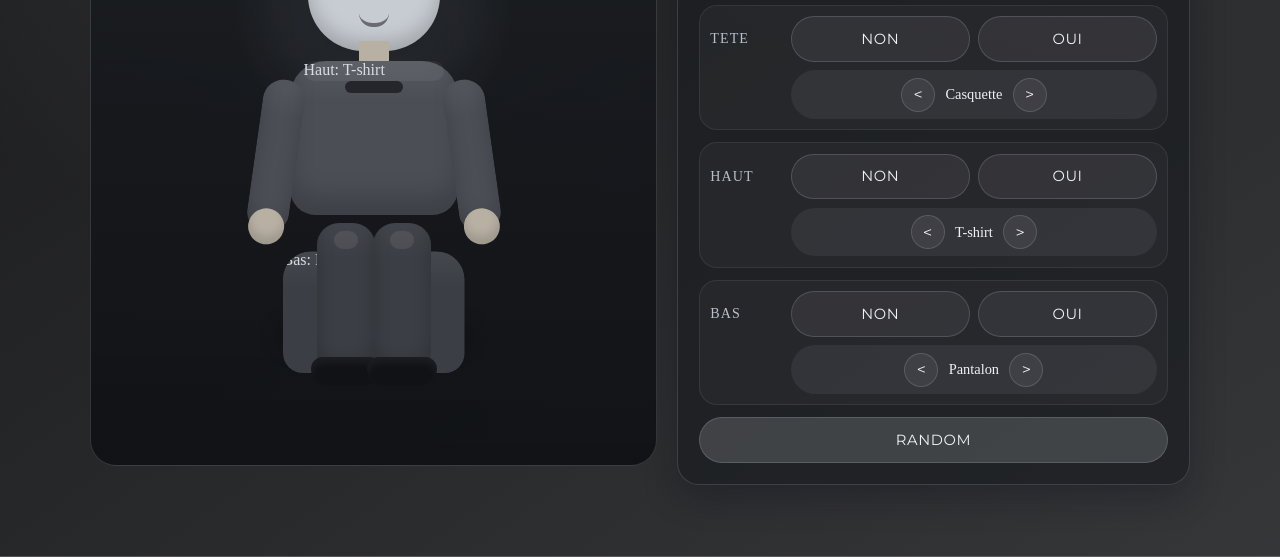
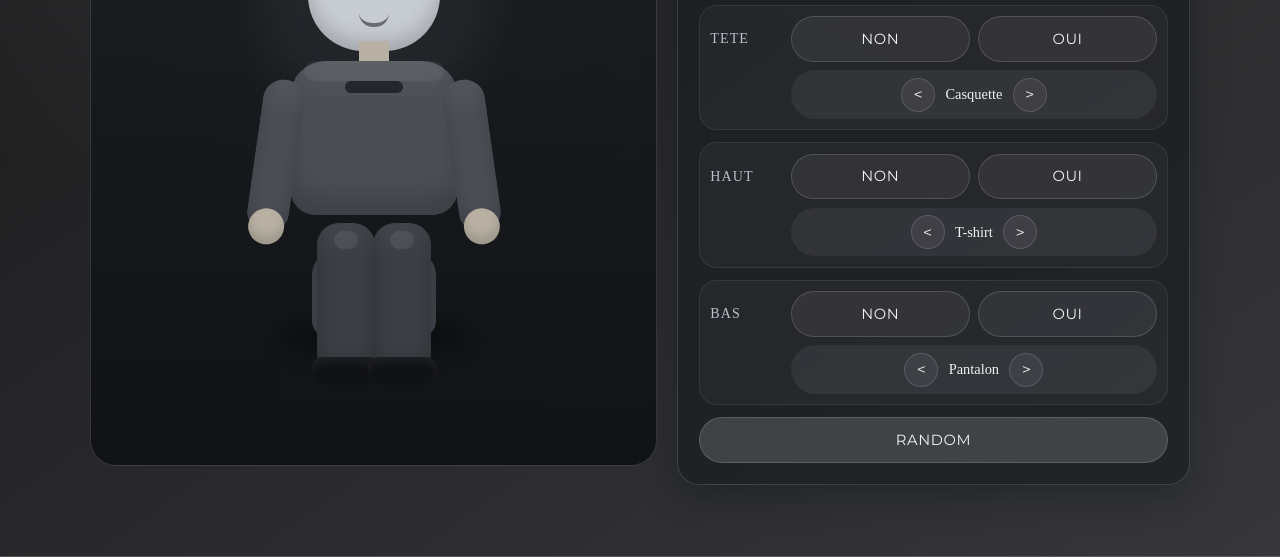
Before and after one commit to alex-paolo-CIR/jsproject, a plain HTML site: page merch.html in a window 1280 px wide. Shown: the part 593-1150 px from the top of the page. Drawn offline with Linux system fonts and the light colour scheme; a web font is replaced by a local one.

Commit message:
Avancement du merch

```diff
--- a/js/main.js
+++ b/js/main.js
@@ -138,29 +138,26 @@ function initMerchBuilder() {
 		const topPreset = merchTopPresets[state.topIndex];
 		const bottomPreset = merchBottomPresets[state.bottomIndex];
 		const headLabel = state.headEnabled ? headPreset.name : "Sans tete";
-		const topLabel = state.topEnabled ? topPreset.name : "Sans haut";
-		const bottomLabel = state.bottomEnabled ? bottomPreset.name : "Sans bas";
+		const topLabel = topPreset.name;
+		const bottomLabel = bottomPreset.name;
 
 		avatar.style.setProperty("--avatar-skin", skin.skin);
 		avatar.style.setProperty("--avatar-head-opacity", state.headEnabled ? "1" : "0.25");
 		avatar.style.setProperty("--avatar-cap-opacity", state.headEnabled && headPreset.capVisible ? "1" : "0");
 		avatar.style.setProperty("--avatar-head-color", headPreset.headColor);
-		avatar.style.setProperty("--avatar-top", state.topEnabled ? topPreset.color : "#2f3238");
-		avatar.style.setProperty("--avatar-bottom", state.bottomEnabled ? bottomPreset.color : "#2f3238");
-		avatar.style.setProperty("--avatar-accent", state.topEnabled ? topPreset.accent : "#1c1e22");
+		avatar.style.setProperty("--avatar-top", topPreset.color);
+		avatar.style.setProperty("--avatar-bottom", bottomPreset.color);
+		avatar.style.setProperty("--avatar-accent", topPreset.accent);
 		avatar.style.setProperty("--avatar-shoe", skin.shoe);
 		avatar.style.setProperty("--avatar-eyes", skin.eyes);
-		avatar.style.setProperty("--avatar-top-length", state.topEnabled ? topPreset.length : "58px");
+		avatar.style.setProperty("--avatar-top-length", topPreset.length);
 		avatar.style.setProperty("--avatar-arm-angle", topPreset.armAngle);
-		avatar.style.setProperty("--avatar-bottom-length", state.bottomEnabled ? bottomPreset.length : "34px");
-		avatar.style.setProperty("--avatar-bottom-offset", state.bottomEnabled ? bottomPreset.offset : "430px");
+		avatar.style.setProperty("--avatar-bottom-length", bottomPreset.length);
+		avatar.style.setProperty("--avatar-bottom-offset", bottomPreset.offset);
 		avatar.style.setProperty("--avatar-head-opacity", state.headEnabled ? "1" : "0.18");
 		headChoiceRow.classList.toggle("is-hidden", !state.headEnabled);
 		topChoiceRow.classList.toggle("is-hidden", !state.topEnabled);
 		bottomChoiceRow.classList.toggle("is-hidden", !state.bottomEnabled);
-		capElement.textContent = state.headEnabled ? "Casquette: oui" : "Casquette: non";
-		topElement.textContent = state.topEnabled ? `Haut: ${topLabel}` : "Haut: non";
-		bottomElement.textContent = state.bottomEnabled ? `Bas: ${bottomLabel}` : "Bas: non";
 		headChoice.textContent = headPreset.name;
 		topChoice.textContent = topLabel;
 		bottomChoice.textContent = bottomLabel;
--- a/style.css
+++ b/style.css
@@ -198,11 +198,7 @@ h1 {
   content: "";
   position: absolute;
   inset: 0;
-  background:
-    linear-gradient(transparent 94%, rgba(255, 255, 255, 0.03) 95%, transparent 96%),
-    linear-gradient(90deg, transparent 94%, rgba(255, 255, 255, 0.03) 95%, transparent 96%);
-  background-size: 100% 64px, 64px 100%;
-  opacity: 0.18;
+  display: none;
 }
 
 .avatar-shadow {
@@ -417,12 +413,11 @@ h1 {
   position: absolute;
   left: 50%;
   top: calc(var(--avatar-bottom-offset) + 28px);
-  width: 182px;
-  height: 122px;
+  width: 124px;
+  height: 86px;
   transform: translateX(-50%);
-  border-radius: 28px 28px 20px 20px;
-  background: linear-gradient(180deg, rgba(255, 255, 255, 0.05), transparent 30%), var(--avatar-bottom);
-  clip-path: inset(0 0 0 0 round 28px 28px 20px 20px);
+  border-radius: 24px 24px 16px 16px;
+  background: var(--avatar-bottom);
 }
 
 .avatar-leg-left {
```
